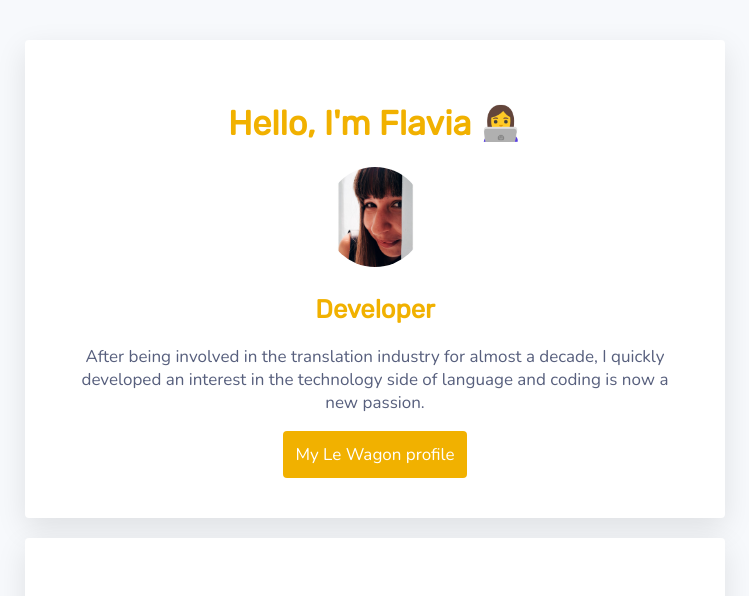
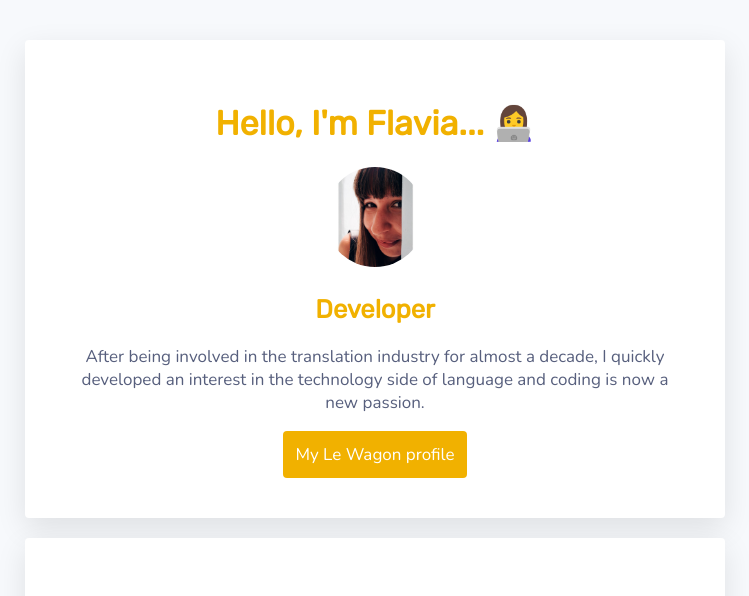
Before and after one commit to flaviamuntean/profile, a plain HTML site: page index.html in a window 1280 px wide. Shown: the top 596 px of the page, without its empty margins (265-1014 px from the left). Drawn offline with nearby package versions, Linux system fonts and the light colour scheme.

Commit message:
test changes

```diff
--- a/index.html
+++ b/index.html
@@ -11,7 +11,7 @@
 <body>
   <div class="container">
     <div class="card">
-      <h1>Hello, I'm Flavia 👩‍💻</h1>
+      <h1>Hello, I'm Flavia... 👩‍💻</h1>
       <img class="img-circle" src="images/profile.jpg" width="100px" alt="profile picture">
       <h2>Developer</h2>
       <p>After being involved in the translation industry for almost a decade, I quickly developed an interest in the technology side of language and coding is now a new passion.</p>
```
